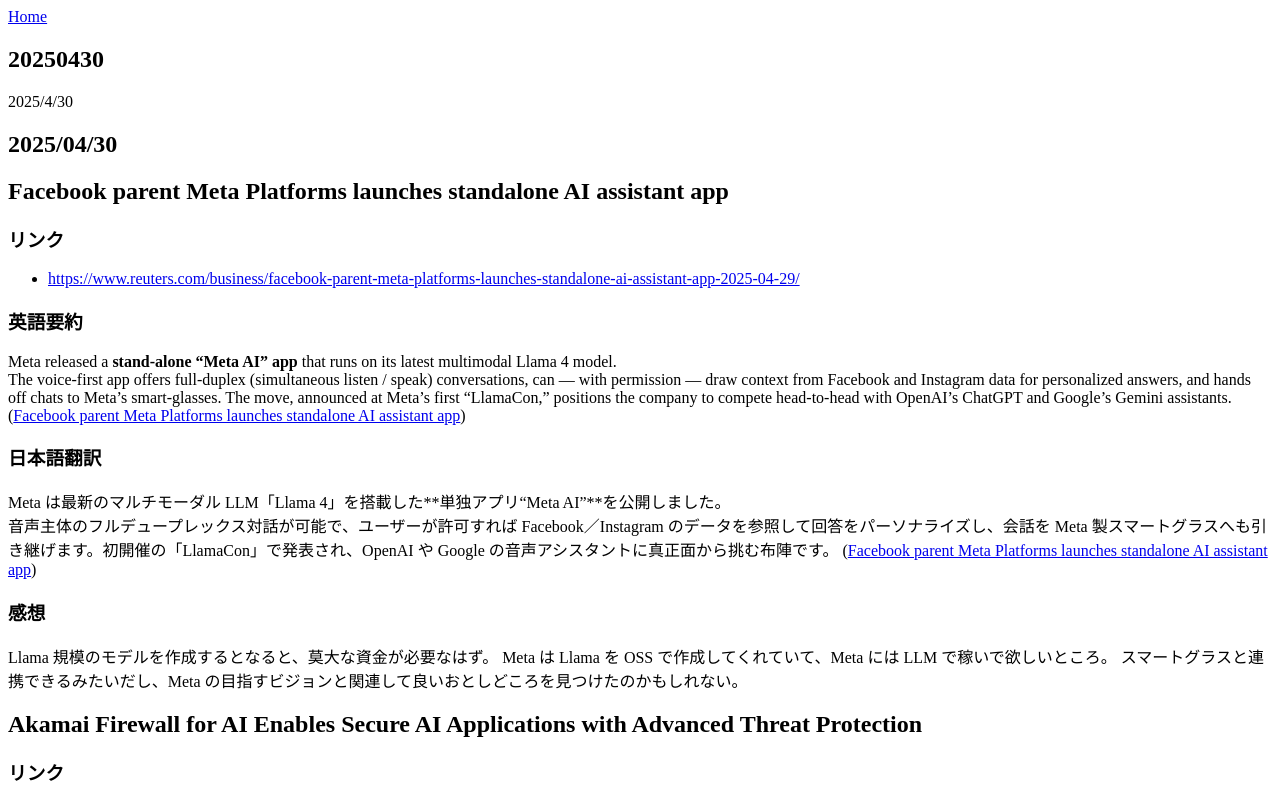
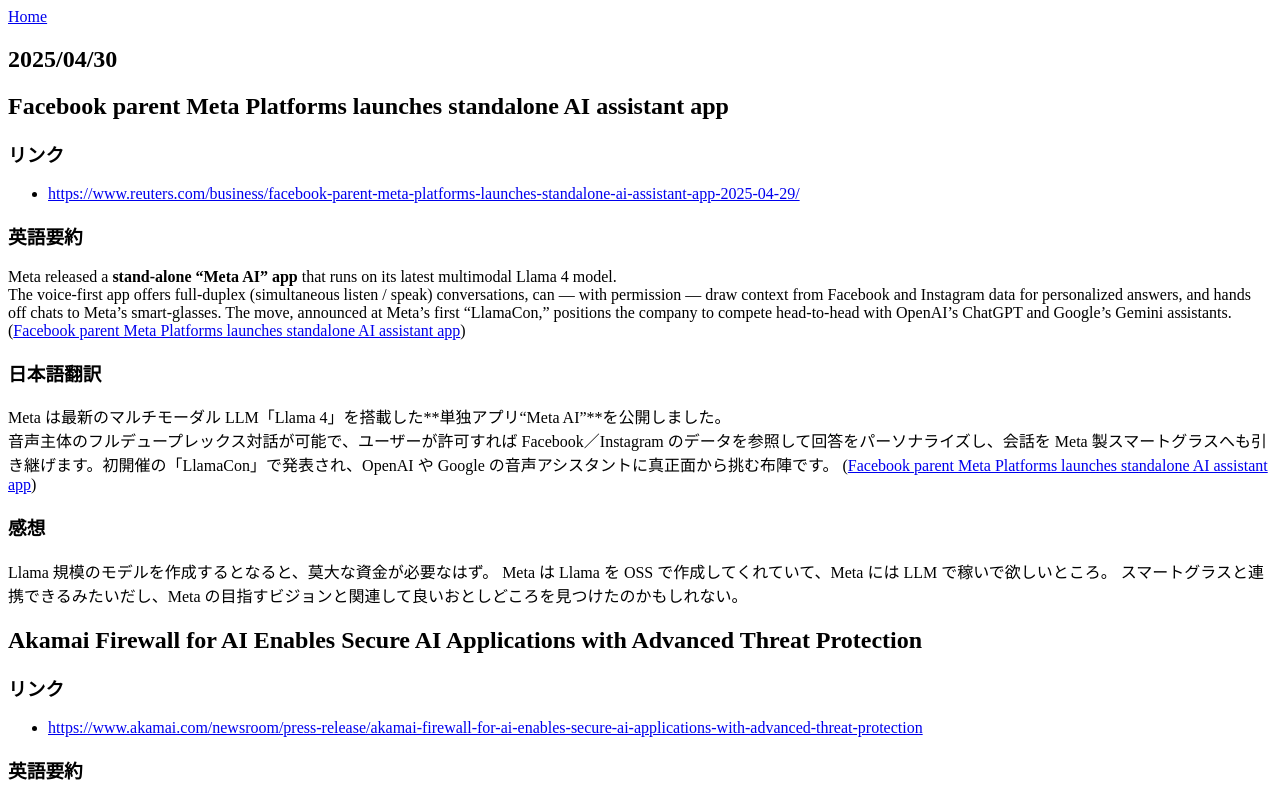
Before and after one commit to Jonh-Nash/blog, an Astro site: page /20250430 in a window 1280 px wide. Shown: the top 799 px of the page. Built offline with nearby package versions, Linux system fonts and the light colour scheme; Astro itself is replaced by a stand-in of ours.

Commit message:
記事タイトルと公開日の日付の表示を削除し、コンテンツの表示を簡素化しました。

```diff
--- a/src/pages/[slug].astro
+++ b/src/pages/[slug].astro
@@ -19,10 +19,6 @@
 ---
 <BaseLayout title={post.data.title}>
   <article>
-    <h1>{post.data.title}</h1>
-    <time dateTime={post.data.pubDate.toISOString()}>
-      {post.data.pubDate.toLocaleDateString('ja-JP')}
-    </time>
     <Content />
   </article>
 </BaseLayout>
```
